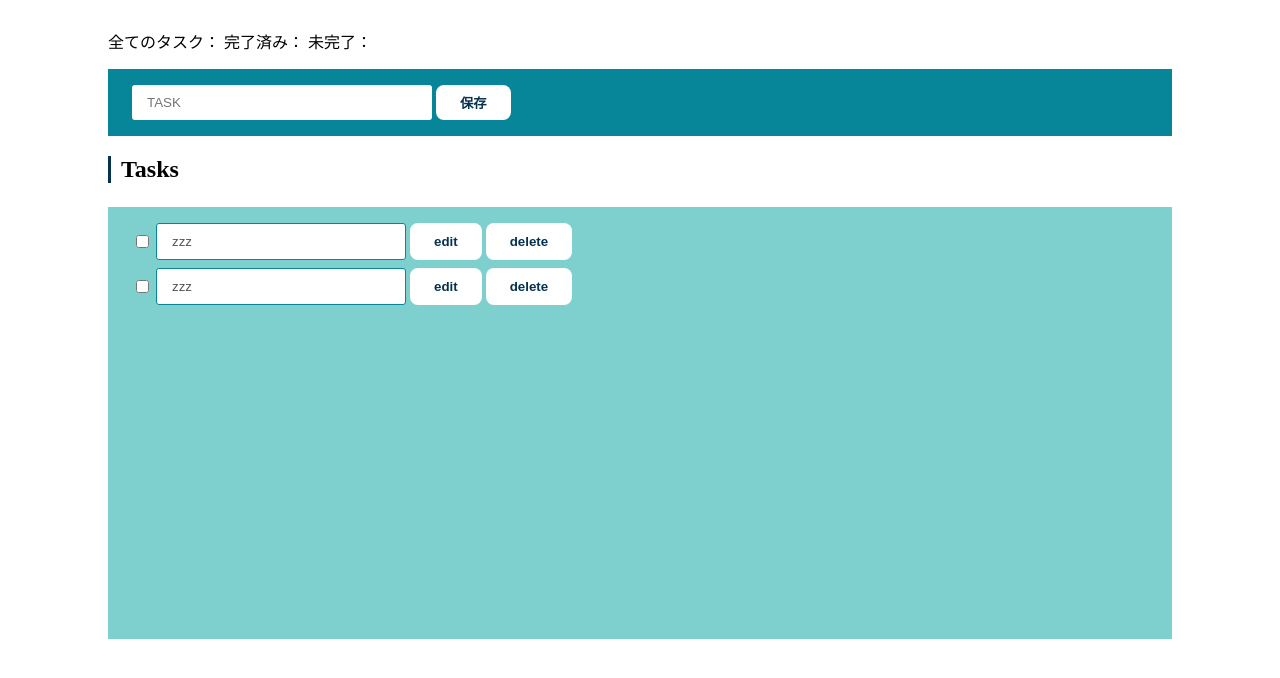
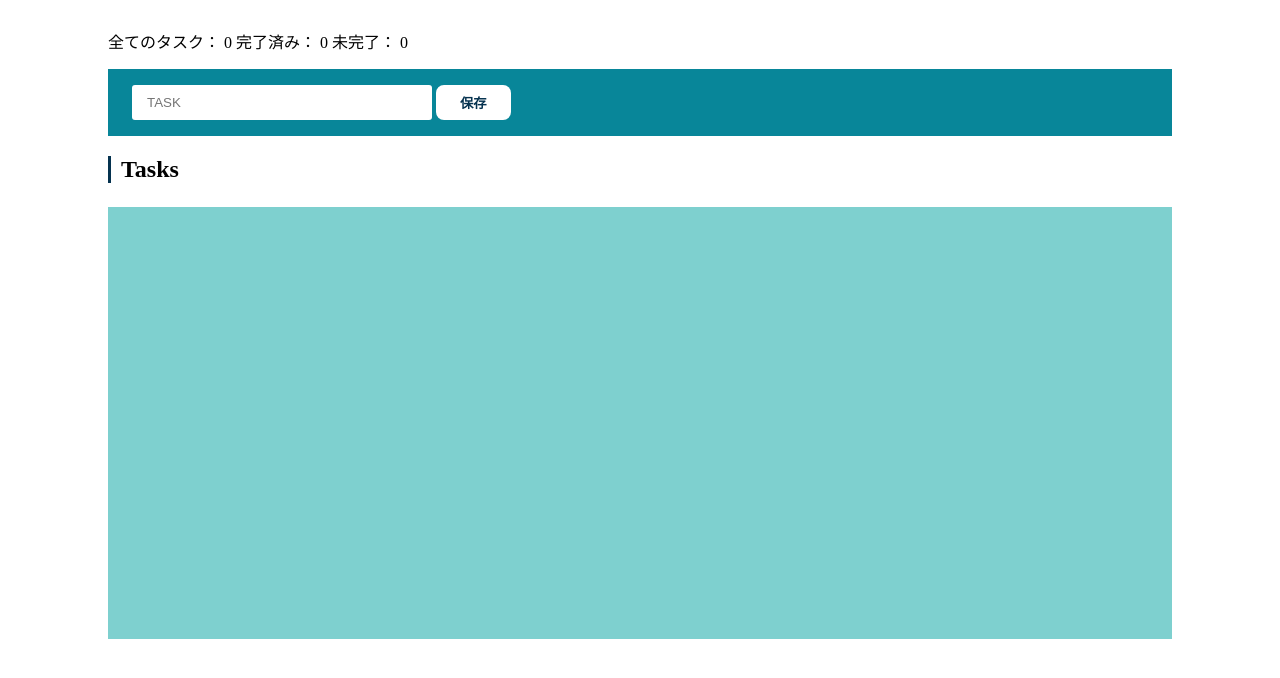
Before and after one commit to futaro0405/hc_practice, a plain HTML site: page index.html in a window 1280 px wide. Shown: the part 114-792 px from the top of the page. Drawn offline with Linux system fonts and the light colour scheme.

Commit message:
added task count function

```diff
--- a/index.html
+++ b/index.html
@@ -13,11 +13,11 @@
 
   <p class="c-count">
     <span class="c-count-all">全てのタスク：</span>
-    <span class="c-count-all__count"></span>
+    <span id="js-allCount"></span>
     <span class="c-count-end">完了済み：</span>
-    <span class="c-count-end__count"></span>
-    <span class="c-count-progress">未完了：</span>
-    <span class="c-count-progress__count"></span>
+    <span id="js-doneCount"></span>
+    <span class="c-count-notDone">未完了：</span>
+    <span id="js-notDoneCount"></span>
   </p>
 
   <form class="c-form" action="">
@@ -28,19 +28,6 @@
   <h2 class="c-hdg2">Tasks</h2>
 
   <ul id="js-list" class="c-list">
-    <li class="c-list__item">
-      <input class="c-list__check" type="checkbox">
-      <input class="c-list__text" type="text" value="zzz" disabled>
-      <button class="c-list__edit">edit</button>
-      <button class="c-list__delete">delete</button>
-    </li>
-
-    <li class="c-list__item">
-      <input class="c-list__check" type="checkbox">
-      <input class="c-list__text" type="text" value="zzz" disabled>
-      <button class="c-list__edit">edit</button>
-      <button class="c-list__delete">delete</button>
-    </li>
   </ul>
 </main>
 </body>
--- a/main.js
+++ b/main.js
@@ -15,6 +15,10 @@ window.addEventListener('DOMContentLoaded', function() {
     let listCheck = document.createElement('input');
     listCheck.classList.add('c-list__check');
     listCheck.type = 'checkbox';
+
+    listCheck.addEventListener('change', () => {
+      countTask();
+    });
 
     let listText = document.createElement('input');
     listText.classList.add('c-list__text');
@@ -64,14 +68,24 @@ window.addEventListener('DOMContentLoaded', function() {
     const intext = listItem.getElementsByClassName('c-list__text');
     intext.value = task;
     list.appendChild(listItem);
+    countTask();
   }
 
   const countTask = () => {
-    const allCount = list.childElementCount;
-    const checkItem = list.getElementsByClassName("c-list__check").check;
-    for(let i = 0; i < list.length; i++) {
+    const textAll = document.getElementById('js-allCount');
+    const textDone = document.getElementById('js-doneCount');
+    const textNotDone = document.getElementById('js-notDoneCount');
 
+    let doneCount = 0;
+    for(let i = 0; i < list.children.length; i++) {
+      if(list.children[i].getElementsByTagName('input')[0].checked) {
+        doneCount++;
+      }
     }
+
+    textAll.innerHTML = list.children.length;
+    textDone.innerHTML = doneCount;
+    textNotDone.innerHTML = list.children.length - doneCount;
   }
 
   submit.addEventListener('click', e => {
@@ -80,4 +94,6 @@ window.addEventListener('DOMContentLoaded', function() {
     addTask(task);
     input.value = '';
   });
+
+  countTask();
 });
```
